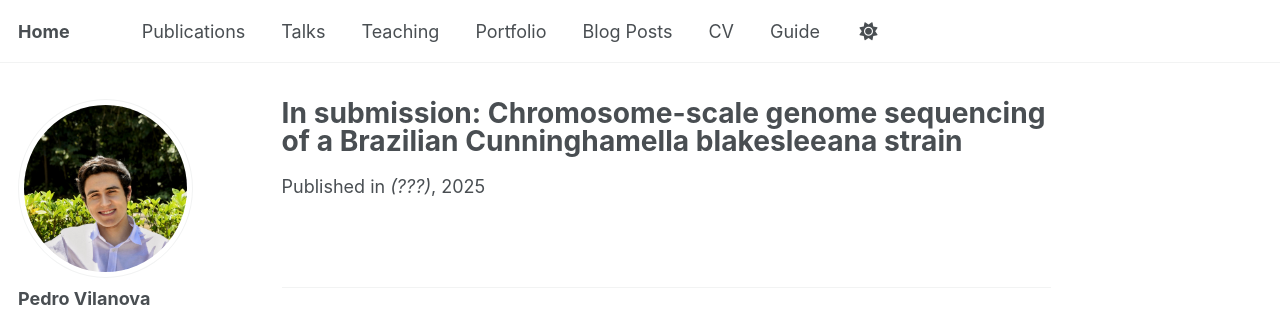
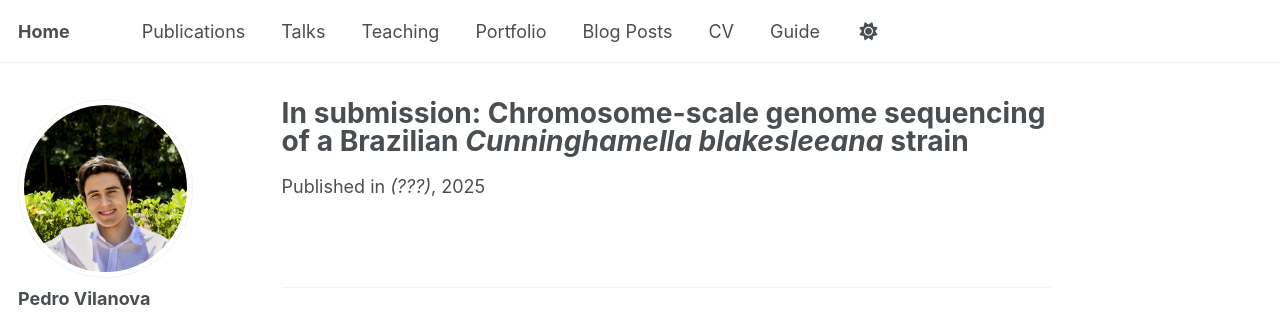
Before and after one commit to pedrofvilanova/pedrofvilanova.github.io, a Jekyll site: the page built from _publications/paper2.md, in a window 1280 px wide. Shown: the top 318 px of the page. Built offline with Jekyll 4.4.1, drawn with Linux system fonts in a browser that asks for light colours; some web fonts are replaced.

Commit message:
Update paper2.md

```diff
--- a/_publications/paper2.md
+++ b/_publications/paper2.md
@@ -1,5 +1,5 @@
 ---
-title: "In submission: Chromosome-scale genome sequencing of a Brazilian Cunninghamella blakesleeana strain"
+title: "In submission: Chromosome-scale genome sequencing of a Brazilian _Cunninghamella blakesleeana_ strain"
 collection: publications
 category: manuscripts
 permalink: /publication/paper2
```
